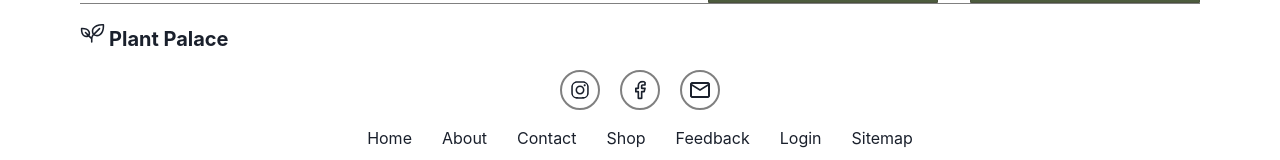
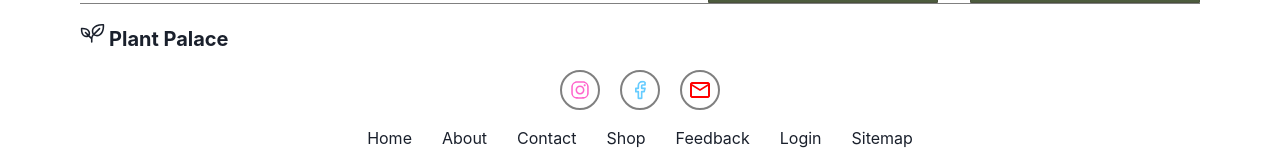
Before and after one commit to Fizahere/PlantPalace, a React (Vite) app: page / in a window 1280 px wide. Shown: the part 742-902 px from the top of the page. Built offline with nearby package versions, Linux system fonts and the light colour scheme.

Commit message:
[footer fixes]

```diff
--- a/src/components/Footer.jsx
+++ b/src/components/Footer.jsx
@@ -28,6 +28,7 @@ function Footer() {
               borderRadius={"50%"}
               p={"8px"}
               fontSize={"40px"}
+              color={'#ff66cc'}
               as={App_Icons.INSTAGRAM}
             />
           </Link>
@@ -37,6 +38,7 @@ function Footer() {
               borderRadius={"50%"}
               p={"8px"}
               fontSize={"40px"}
+              color={Colors.BLUE}
               as={App_Icons.FACEBOOK}
             />
           </Link>
@@ -46,6 +48,7 @@ function Footer() {
               borderRadius={"50%"}
               p={"6px"}
               fontSize={"40px"}
+              color={'red'}
               as={App_Icons.MAIL}
             />
           </Link>
```
